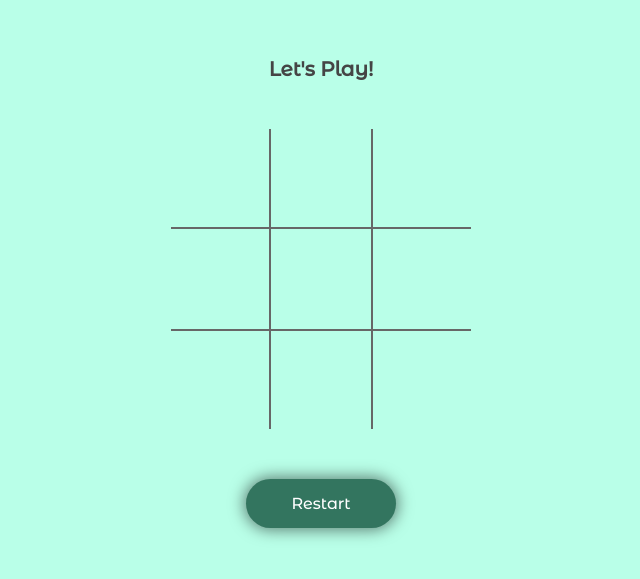
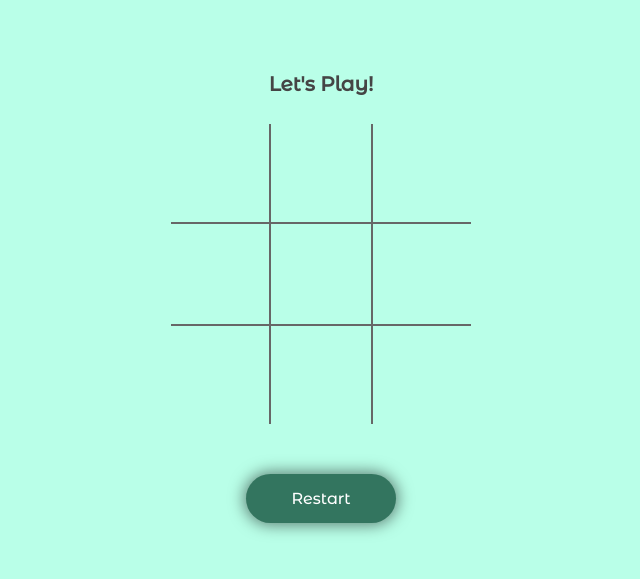
Before and after one commit to neel-am28/Tic-Tac-Toe-Game, a plain HTML site: page index.html in a window 1280 px wide. Shown: the part 107-686 px from the top of the page, without its empty margins (319-959 px from the left). Drawn offline with Linux system fonts and the light colour scheme.

Commit message:
changes to styles file

```diff
--- a/style.css
+++ b/style.css
@@ -25,7 +25,8 @@ body {
   align-items: center;
 }
 .container h1 {
-  margin-bottom: 50px;
+  margin-top: 10px;
+  margin-bottom: 30px;
   font-size: 20px;
   line-height: 20px;
 }
```
